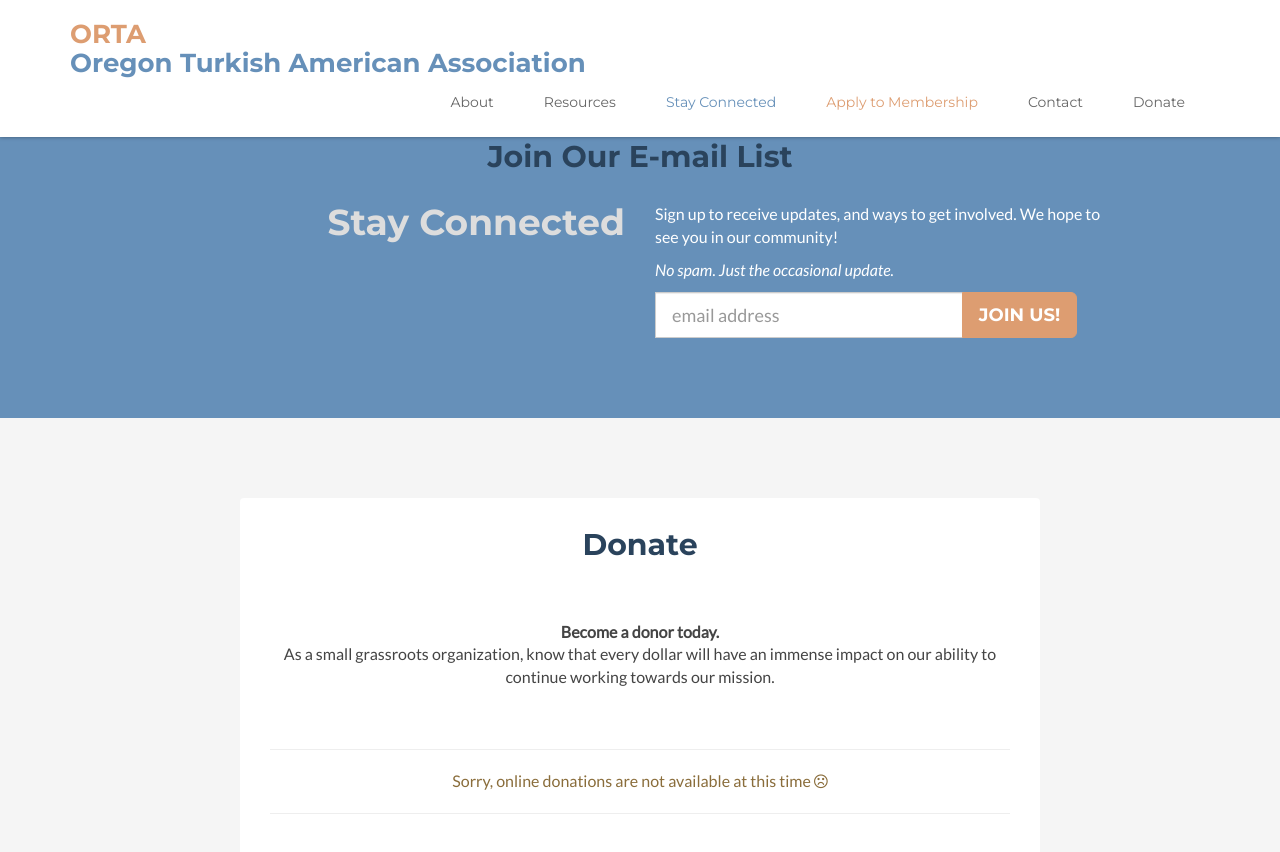
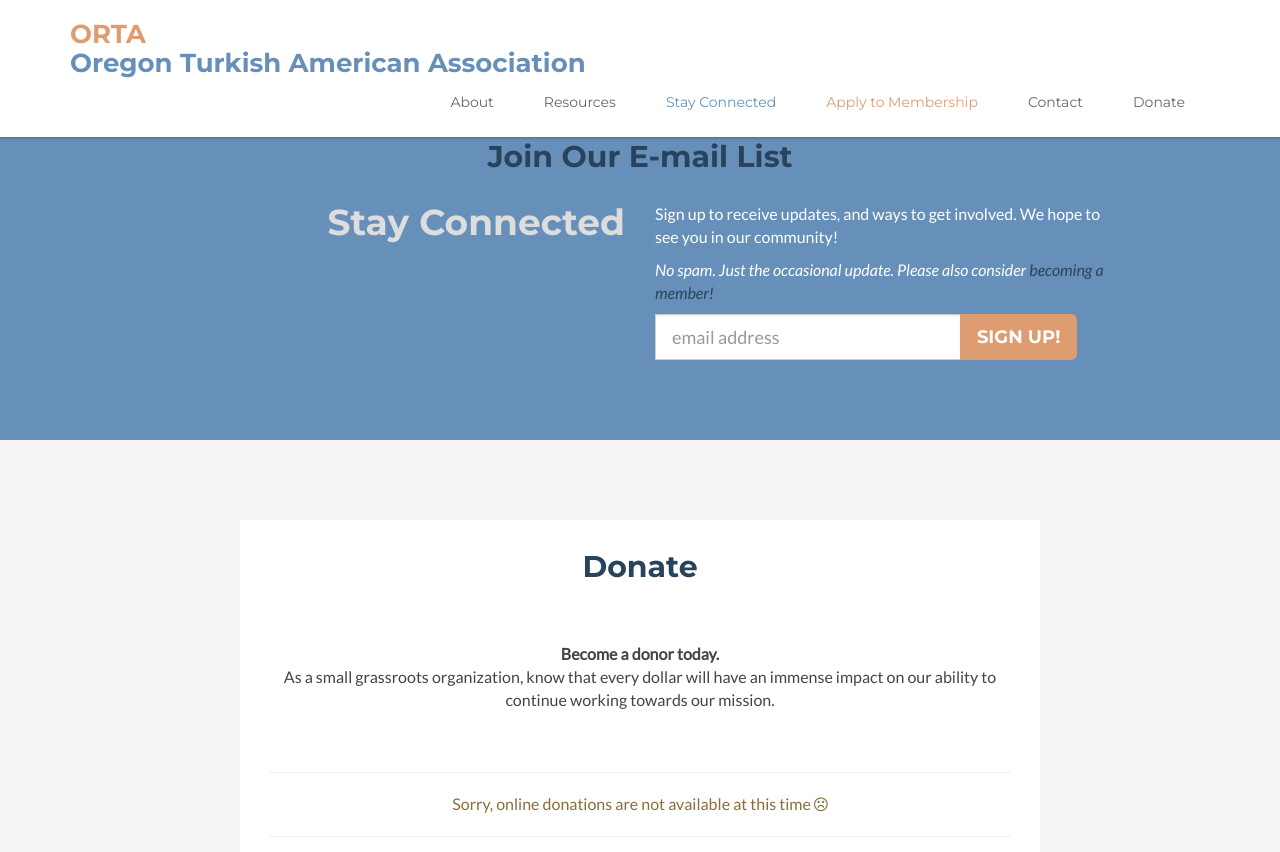
Before and after one commit to ortapdx/ortapdx.github.io, a Jekyll site: the page built from index.html, in a window 1280 px wide and 900 px high, scrolled down 1260 px. Shown: the top 852 px of the window. Built offline with Jekyll 4.4.1, drawn with Linux system fonts in a browser that asks for light colours; nearby versions of some CDN libraries; comment, search, counter and statistics services are not loaded.

Commit message:
Update index.html

```diff
--- a/index.html
+++ b/index.html
@@ -87,7 +87,7 @@ layout: default
       <div class="col-sm-5 text-left text-left-sm">
         <p>Sign up to receive updates, and ways to get involved. We hope to see you in our community!</p>
         {% if site.tinyletter_username %}
-        <p><em>No spam. Just the occasional update.</em></p>
+        <p><em>No spam. Just the occasional update. Please also consider <a href="apply.html">becoming a member!</a></em></p>
         <div class="row">
           <div class="col-sm-12">
             <form class="form-inline" role="form" action="https://tinyletter.com/{{ site.tinyletter_username }}" method="post" target="popupwindow" onsubmit="window.open('https://tinyletter.com/{{ site.tinyletter_username }}', 'popupwindow', 'scrollbars=yes,width=800,height=600');return true">
@@ -95,7 +95,7 @@ layout: default
                 <label class="sr-only" for="tlemail">Email address</label>
                 <input type="email" class="form-control" name="email" id="tlemail" placeholder="email address" />
                 <div class="input-group-btn">
-                  <button type="submit" class="button btn btn-cta-secondary">Join Us!</button>
+                  <button type="submit" class="button btn btn-cta-secondary">Sign Up!</button>
                 </div><!-- /btn-group -->
               </div><!-- /input-group -->
             </form>
```
